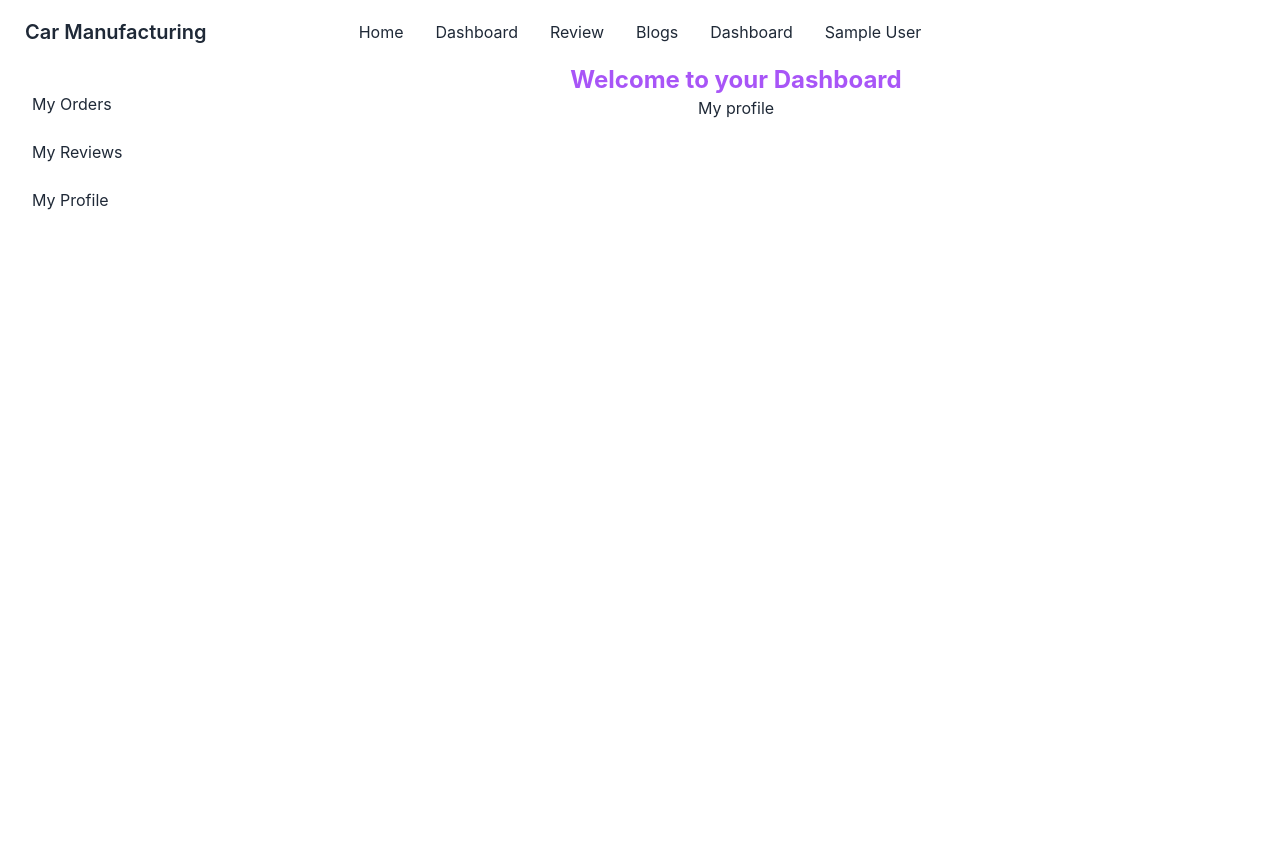
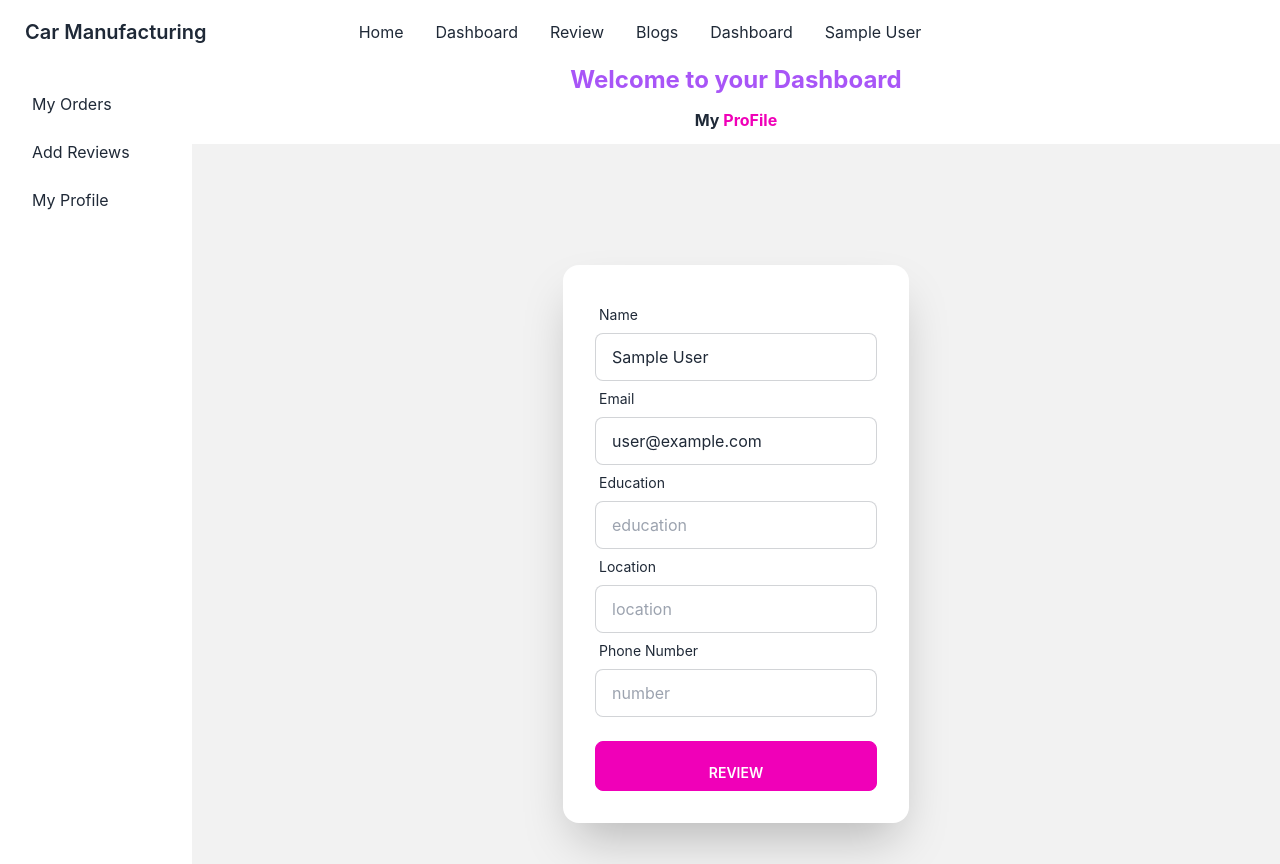
Before and after one commit to NH-Rifat/parts-manufacture-Application-client-side, a React (Create React App) app: page /dashboard/myProfile in a window 1280 px wide. Built offline with nearby package versions, Linux system fonts and the light colour scheme; no server answers; sample sign-in values are in the browser's storage.

Commit message:
my profile created and data loaded to the ui

```diff
--- a/src/pages/Dashboard/Dashboard.js
+++ b/src/pages/Dashboard/Dashboard.js
@@ -22,7 +22,7 @@ const Dashboard = () => {
             <Link to='/dashboard'>My Orders</Link>
           </li>
           <li>
-            <Link to='/dashboard/addReview'>My Reviews</Link>
+            <Link to='/dashboard/addReview'>Add Reviews</Link>
           </li>
           <li>
             <Link to='/dashboard/myProfile'>My Profile</Link>
--- a/src/pages/Dashboard/MyProfile/MyProfile.js
+++ b/src/pages/Dashboard/MyProfile/MyProfile.js
@@ -1,9 +1,112 @@
-import React from 'react';
+import React, { useEffect, useState } from 'react';
+import { useAuthState } from 'react-firebase-hooks/auth';
+import { useForm } from 'react-hook-form';
+import auth from '../../../firebase.init';
+import { toast } from 'react-toastify';
 
 const MyProfile = () => {
+  const [user] = useAuthState(auth);
+  const { register, handleSubmit, reset } = useForm();
+
+  const onSubmit = (data) => {
+    const userData = {
+      name: user.displayName,
+      education: data.education,
+      location: data.location,
+      phone: data.phone,
+    };
+    fetch(`http://localhost:5000/user/${user.email}`, {
+      method: 'PUT',
+      headers: {
+        'content-type': 'application/json',
+      },
+      body: JSON.stringify({ userData }),
+    })
+      .then((res) => res.json())
+      .then((data) => {
+        console.log(data);
+        if (data.upsertedCount > 0 || data.modifiedCount > 0) {
+          toast.success('Your Profile  Updated');
+        } else {
+          toast.error('Try Again');
+        }
+      });
+  };
   return (
     <div>
-      <h1>My profile</h1>
+      <h1 className='text-center font-bold my-3'>
+        My <span className='text-secondary'>ProFile</span>
+      </h1>
+      <div className='hero min-h-screen bg-base-200'>
+        <div className='hero-content '>
+          <div className='card flex-shrink-0 w-full max-w-sm shadow-2xl bg-base-100'>
+            <div className='card-body'>
+              <form onSubmit={handleSubmit(onSubmit)}>
+                <div className='form-control'>
+                  <label className='label'>
+                    <span className='label-text'>Name</span>
+                  </label>
+                  <input
+                    value={user?.displayName}
+                    className='input input-bordered'
+                  />
+                </div>
+                <div className='form-control'>
+                  <label className='label'>
+                    <span className='label-text'>Email</span>
+                  </label>
+                  <input value={user?.email} className='input input-bordered' />
+                </div>
+                <div className='form-control'>
+                  <label className='label'>
+                    <span className='label-text'>Education</span>
+                  </label>
+                  <input
+                    type='text'
+                    {...register('education', {
+                      required: true,
+                    })}
+                    placeholder='education'
+                    className='input input-bordered'
+                  />
+                </div>
+                <div className='form-control'>
+                  <label className='label'>
+                    <span className='label-text'>Location</span>
+                  </label>
+                  <input
+                    type='text'
+                    {...register('location', {
+                      required: true,
+                    })}
+                    placeholder='location'
+                    className='input input-bordered'
+                  />
+                </div>
+
+                <div className='form-control'>
+                  <label className='label'>
+                    <span className='label-text'>Phone Number</span>
+                  </label>
+                  <input
+                    type='text'
+                    {...register('phone', { required: true })}
+                    placeholder='number'
+                    className='input input-bordered'
+                  />
+                </div>
+                <div className='form-control mt-6'>
+                  <input
+                    className='btn btn-secondary p-6 w-full max-w-xs text-white'
+                    type='submit'
+                    value='Review'
+                  />
+                </div>
+              </form>
+            </div>
+          </div>
+        </div>
+      </div>
     </div>
   );
 };
--- a/src/pages/Home/Home.js
+++ b/src/pages/Home/Home.js
@@ -1,6 +1,7 @@
 import React from 'react';
 import Banner from './Banner/Banner';
 import Products from './Products/Products';
+import Review from './Review/Review';
 import Summary from './Summary/Summary';
 
 const Home = () => {
@@ -9,6 +10,7 @@ const Home = () => {
       <Banner></Banner>
       <Products></Products>
       <Summary></Summary>
+      <Review></Review>
     </div>
   );
 };
--- a/src/pages/Home/Review/Review.js
+++ b/src/pages/Home/Review/Review.js
@@ -1,9 +1,34 @@
-import React from 'react';
+import React, { useEffect, useState } from 'react';
 
 const Review = () => {
+  const [reviews, setReviews] = useState([]);
+
+  useEffect(() => {
+    fetch('http://localhost:5000/review')
+      .then((res) => res.json())
+      .then((data) => {
+        console.log(data);
+        setReviews(data);
+      });
+  }, []);
   return (
-    <div>
-      <h1>Review</h1>
+    <div className='d-flex justify-between items-center p-5'>
+      <h3 className='text-3xl font-bold text-center m-5'>
+        <span className='text-secondary'>Customes</span>Reviews
+      </h3>
+      <div className='grid grid-cols-1 md:grid-cols-2 lg:grid-cols-3 gap-3'>
+        {reviews.map((review, index) => (
+          <div key={index} className='card w-96 bg-accent text-primary-content'>
+            <div className='card-body'>
+              <h2 className='card-title'>{review?.reviewData.username}</h2>
+              <p>Rating: {review?.reviewData.rating}/5</p>
+              <p>Review: {review?.reviewData.review}</p>
+
+              <div className='card-actions justify-end'></div>
+            </div>
+          </div>
+        ))}
+      </div>
     </div>
   );
 };
```
